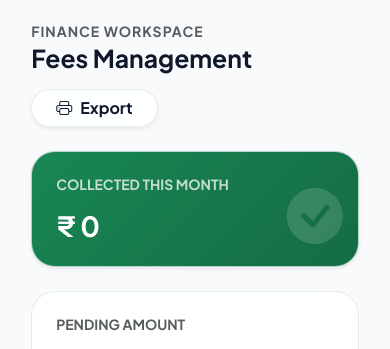
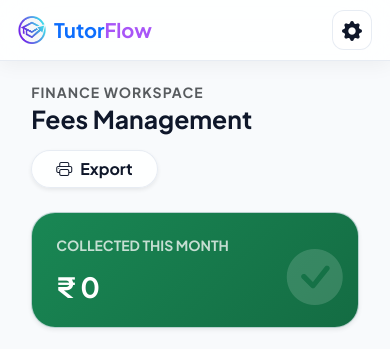
Before and after one commit to afiya5731/TutorFlow, a Flask app: page /collect-fee in a window 390 px wide. Shown: the top 349 px of the page. Run offline with Flask 3, Linux system fonts and the light colour scheme; the visitor is signed in with stand-in values (Sample User, id 1); data that the repository does not hold is empty; some libraries are stand-ins or nearby versions.

Commit message:
dashbord

```diff
--- a/templates/dashboard_base.html
+++ b/templates/dashboard_base.html
@@ -294,10 +294,121 @@
             color: #a855f7;
         }
         /* 📱 LUXURIOUS MOBILE STICKY TOPBAR */
+        /* 📱 CONSTANT MOBILE STICKY TOPBAR */
+        .mobile-sticky-topbar {
+            position: sticky;
+            top: 0;
+            left: 0;
+            right: 0;
+            z-index: 1050;
+            display: flex;
+            justify-content: space-between;
+            align-items: center;
+            padding: 10px 18px;
+            background: var(--card-bg);
+            backdrop-filter: blur(20px);
+            -webkit-backdrop-filter: blur(20px);
+            border-bottom: 1px solid var(--border-color);
+            box-shadow: 0 4px 20px rgba(0, 0, 0, 0.05);
+        }
+
+        .btn-settings-hub-mob {
+            width: 40px;
+            height: 40px;
+            border-radius: 12px;
+            background: var(--card-bg);
+            border: 1px solid var(--border-color);
+            color: var(--text-main);
+            display: flex;
+            align-items: center;
+            justify-content: center;
+            cursor: pointer;
+            box-shadow: var(--glass-shadow);
+        }
+
+        .dropdown-hub-menu {
+            position: absolute;
+            right: 14px;
+            top: 55px;
+            background: var(--sidebar-bg) !important;
+            border: 1px solid var(--border-color) !important;
+            min-width: 240px;
+            list-style: none;
+            z-index: 11000 !important;
+            border-radius: 18px;
+            box-shadow: 0 15px 35px rgba(0,0,0,0.3);
+            padding: 8px;
+        }
+
+        .dropdown-hub-item {
+            display: flex;
+            align-items: center;
+            width: 100%;
+            padding: 9px 12px;
+            font-weight: 600;
+            color: var(--text-main);
+            text-decoration: none;
+            border-radius: 10px;
+            font-size: 0.85rem;
+            background: transparent;
+            border: none;
+        }
+
+        .dropdown-hub-item:hover {
+            background: rgba(99, 102, 241, 0.1);
+            color: #6366f1 !important;
+        }
+
+        @media (min-width: 769px) {
+            .mobile-sticky-topbar { display: none !important; }
+        }
     </style>
     {% block extra_css %}{% endblock %}
 <body>
+<!-- 📱 MOBILE STICKY TOPBAR (LOGO + SETTINGS) -->
+    <div class="mobile-sticky-topbar d-md-none">
+        <a href="/" class="d-flex align-items-center gap-2 text-decoration-none">
+            <img src="{{ url_for('static', filename='favicon.png') }}" alt="TutorFlow Logo" style="width:28px; height:28px;">
+            <span class="fw-bold fs-5 text-main">Tutor<span style="color: #a855f7;">Flow</span></span>
+        </a>
 
+        <div class="position-relative">
+            <button class="btn-settings-hub-mob" type="button" onclick="toggleBaseMobileMenu(event)">
+                <i class="bi bi-gear-fill fs-5"></i>
+            </button>
+
+            <ul id="baseMobileSettingsMenu" class="dropdown-hub-menu d-none">
+                <li>
+                    <a class="dropdown-hub-item" href="/edit-teacher-profile">
+                        <i class="bi bi-person-gear me-3 text-primary"></i>Edit Profile
+                    </a>
+                </li>
+                <li>
+                    <a class="dropdown-hub-item" href="/manage-subscription">
+                        <i class="bi bi-credit-card-2-front me-3 text-purple"></i>Subscription
+                    </a>
+                </li>
+                <li>
+                    <button class="dropdown-hub-item d-flex justify-content-between align-items-center w-100" onclick="toggleTheme(); event.stopPropagation();">
+                        <div>
+                            <i class="bi bi-moon-stars-fill me-3 text-warning"></i>Appearance
+                        </div>
+                        <span class="badge bg-purple-subtle text-purple rounded-pill small">Toggle</span>
+                    </button>
+                </li>
+                <li>
+                    <a class="dropdown-hub-item" href="/contact" target="_blank">
+                        <i class="bi bi-question-circle me-3 text-info"></i>Help & Support
+                    </a>
+                </li>
+                <li class="border-top border-secondary border-opacity-10 mt-1 pt-1">
+                    <a class="dropdown-hub-item text-danger fw-bold" href="/logout">
+                        <i class="bi bi-box-arrow-right me-3"></i>Logout
+                    </a>
+                </li>
+            </ul>
+        </div>
+    </div>
     <!-- 1. DESKTOP SIDEBAR -->
  <!-- SIDEBAR NAVIGATION -->
 <aside class="sidebar">
@@ -465,6 +576,18 @@
 <script src="{{ url_for('static', filename='js/script.js') }}"></script>
     <script src="https://cdn.jsdelivr.net/npm/bootstrap@5.3.0/dist/js/bootstrap.bundle.min.js"></script>
     <script>
+        function toggleBaseMobileMenu(event) {
+            event.stopPropagation();
+            const menu = document.getElementById('baseMobileSettingsMenu');
+            if (menu) menu.classList.toggle('d-none');
+        }
+
+        window.addEventListener('click', function() {
+            const menu = document.getElementById('baseMobileSettingsMenu');
+            if (menu && !menu.classList.contains('d-none')) {
+                menu.classList.add('d-none');
+            }
+        });
         function toggleTheme() {
             const currentTheme = document.documentElement.getAttribute('data-theme') || 'light';
             const newTheme = currentTheme === 'light' ? 'dark' : 'light';
```
